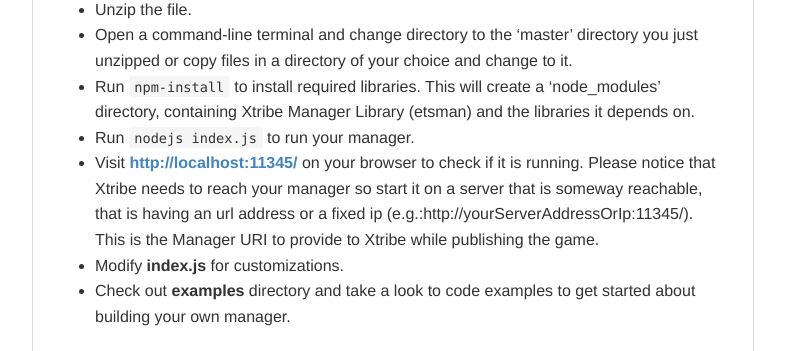
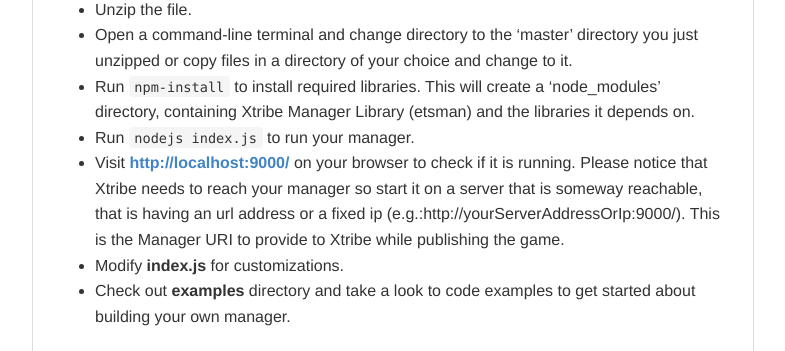
Before and after one commit to XTribe/etsman, a website: page README.html in a window 1280 px wide. Shown: the part 449-800 px from the top of the page, without its empty margins (247-1032 px from the left). Drawn offline with Linux system fonts and the light colour scheme.

```diff
--- a/README.html
+++ b/README.html
@@ -1026,7 +1026,7 @@
 <li>Open a command-line terminal and change directory to the &lsquo;master&rsquo; directory you just unzipped or copy files in a directory of your choice and change to it.</li>
 <li>Run <code>npm-install</code> to install required libraries. This will create a &lsquo;node_modules&rsquo; directory, containing Xtribe Manager Library (etsman) and the libraries it depends on.</li>
 <li>Run <code>nodejs index.js</code> to run your manager.</li>
-<li>Visit <strong> <a href="http://localhost:11345/"><a href="http://localhost:11345/">http://localhost:11345/</a></a> </strong> on your browser to check if it is running. Please notice that Xtribe needs to reach your manager so start it on a server that is someway reachable, that is having an url address or a fixed ip (e.g.:http://yourServerAddressOrIp:11345/). This is the Manager URI to provide to Xtribe while publishing the game.</li>
+<li>Visit <strong> <a href="http://localhost:9000/"><a href="http://localhost:9000/">http://localhost:9000/</a></a> </strong> on your browser to check if it is running. Please notice that Xtribe needs to reach your manager so start it on a server that is someway reachable, that is having an url address or a fixed ip (e.g.:http://yourServerAddressOrIp:9000/). This is the Manager URI to provide to Xtribe while publishing the game.</li>
 <li>Modify <strong>index.js</strong> for customizations.</li>
 <li>Check out <strong>examples</strong> directory and take a look to code examples to get started about building your own manager.<br />
 <a name="includeapi"><a/></li>
```
Also changed, not shown: README.md.
